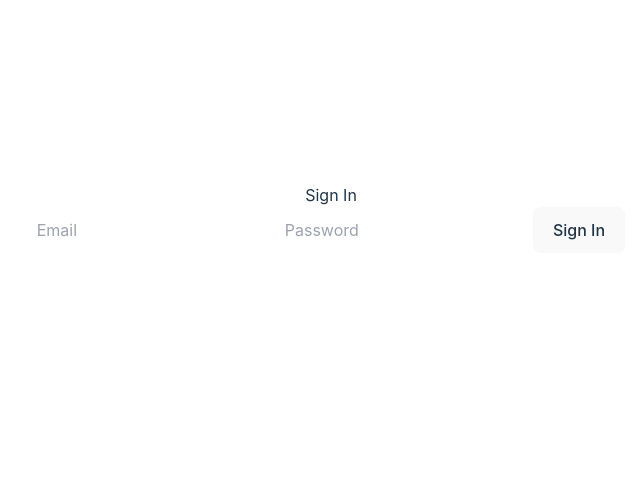
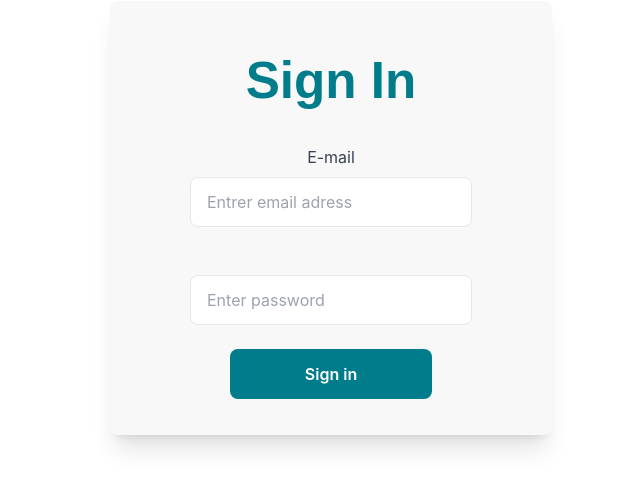
Before and after one commit to Whis99/Moody, a React (Vite) app: page /sign_in in a window 1280 px wide. Shown: the part 182-670 px from the top of the page, without its empty margins (309-949 px from the left). Built offline with nearby package versions, Linux system fonts and the light colour scheme; no server answers.

Commit message:
sign in ui

```diff
--- /dev/null
+++ b/src/components/PasswordInput.jsx
@@ -0,0 +1,13 @@
+const PasswordInput = ({ label, hideLabel }) => {
+    const placeholder = label === 'Password' ? "Enter password" : "Confirm password";
+    return (
+        <div className={`${hideLabel? 'mt-1' : 'mt-4'}`}>
+            {!hideLabel && <label className="block text-white-smoke">{label}</label>}
+            <input type="password" name="password" id={label} placeholder={placeholder} minLength="6"
+            className="w-full px-4 py-3 rounded-lg bg-white mt-2 border focus:border-grey
+            focus:bg-white focus:outline-none" required />
+        </div>
+    )
+}
+
+export default PasswordInput
--- /dev/null
+++ b/src/components/SignInButton.jsx
@@ -0,0 +1,10 @@
+const SignInButton = ({ label, handleClick }) => {
+    return (
+        <button type="submit" className="w-full block bg-dark-blue hover:bg-light-blue
+        text-white font-semibold rounded-lg px-4 py-3 mt-6" onClick={handleClick}>
+            {label}
+        </button>
+    )
+}
+
+export default SignInButton;
--- a/src/components/SignInCard.jsx
+++ b/src/components/SignInCard.jsx
@@ -1,6 +1,9 @@
 import React, { useState } from 'react';
 import { useNavigate } from "react-router-dom";
 import { getAuth, signInWithEmailAndPassword, onAuthStateChanged } from 'firebase/auth';
+import TextInput from './TextInput';
+import PasswordInput from './PasswordInput';
+import SignInButton from './SignInButton';
 
 const SignIn = () => {
   const [email, setEmail] = useState('');
@@ -38,12 +41,26 @@ const SignIn = () => {
   };
 
   return (
-    <div>
-      <h2>Sign In</h2>
-      <input type="email" placeholder="Email" value={email} onChange={(e) => setEmail(e.target.value)} />
-      <input type="password" placeholder="Password" value={password} onChange={(e) => setPassword(e.target.value)} />
-      <button onClick={handleSignIn}>Sign In</button>
-    </div>
+    <main>
+
+      <section className="relative py-3 bg-white-smoke shadow-xl rounded-lg">
+        <div className="container mx-auto px-20">
+            <h1 className=" font-bold mt-10 text-center font-quicksand text-dark-blue pb-5 ">Sign In</h1>
+
+                  <TextInput label='E-mail' placeholder="Entrer email adress" value={email} onChange={(e) => setEmail(e.target.value)} />
+                  <PasswordInput label='Password' value={password} onChange={(e) => setPassword(e.target.value)} />
+                  <div className="px-10">
+                  <SignInButton label={"Sign in"} handleClick={handleSignIn} />
+
+                </div>
+
+            <div className="relative flex flex-col min-w-0 break-words bg-white w-full mb-6 shadow-xl rounded-lg">
+
+            </div>
+        </div>
+      </section>
+    </main>
+
   );
 };
 
--- /dev/null
+++ b/src/components/TextInput.jsx
@@ -0,0 +1,14 @@
+const TextInput = ({ label, placeholder, hideLabel }) => {
+    const type = label === "Email" ? "email" : "text";
+
+    return (
+        <div className={`${hideLabel? 'mt-1' : 'mt-4'}`}>
+            {!hideLabel && <label className="block text-gray-700">{label}</label>}
+            <input type={type} name="" id={label} placeholder={placeholder}
+            className="w-full px-4 py-3 rounded-lg bg-white mt-2 border focus:border-grey
+            focus:bg-white focus:outline-none block" autoComplete required />
+        </div>
+    )
+}
+
+export default TextInput;
--- a/tailwind.config.js
+++ b/tailwind.config.js
@@ -20,6 +20,7 @@ export default {
       colors: {
         'white': "#ffffff",
         "white-smoke": "#f8f8f8",
+        "grey": "#808080",
         'red': "#bd0000",
         "cyan": "#00b1c4",
         "light-blue": "#0083c4",
```
